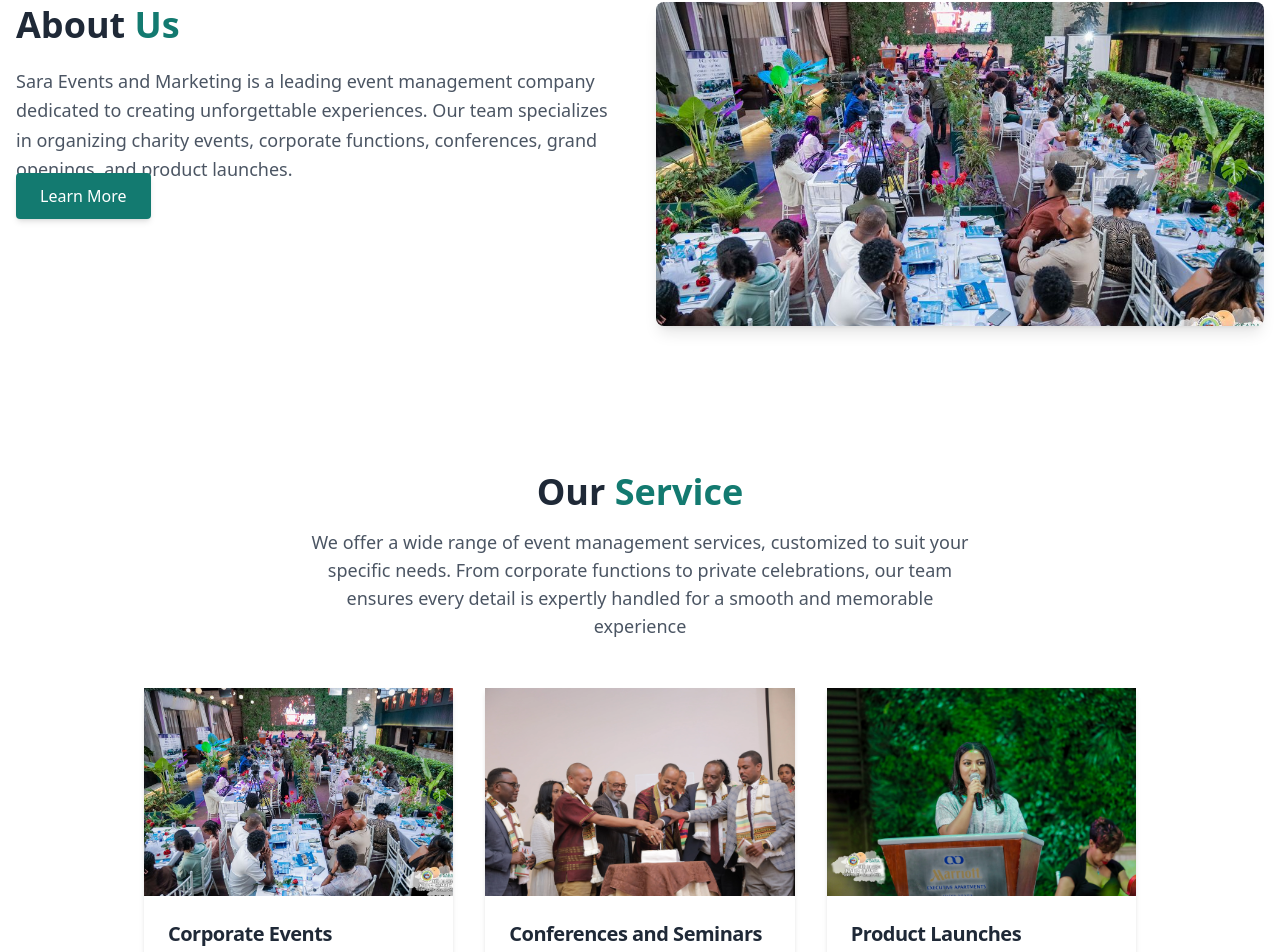
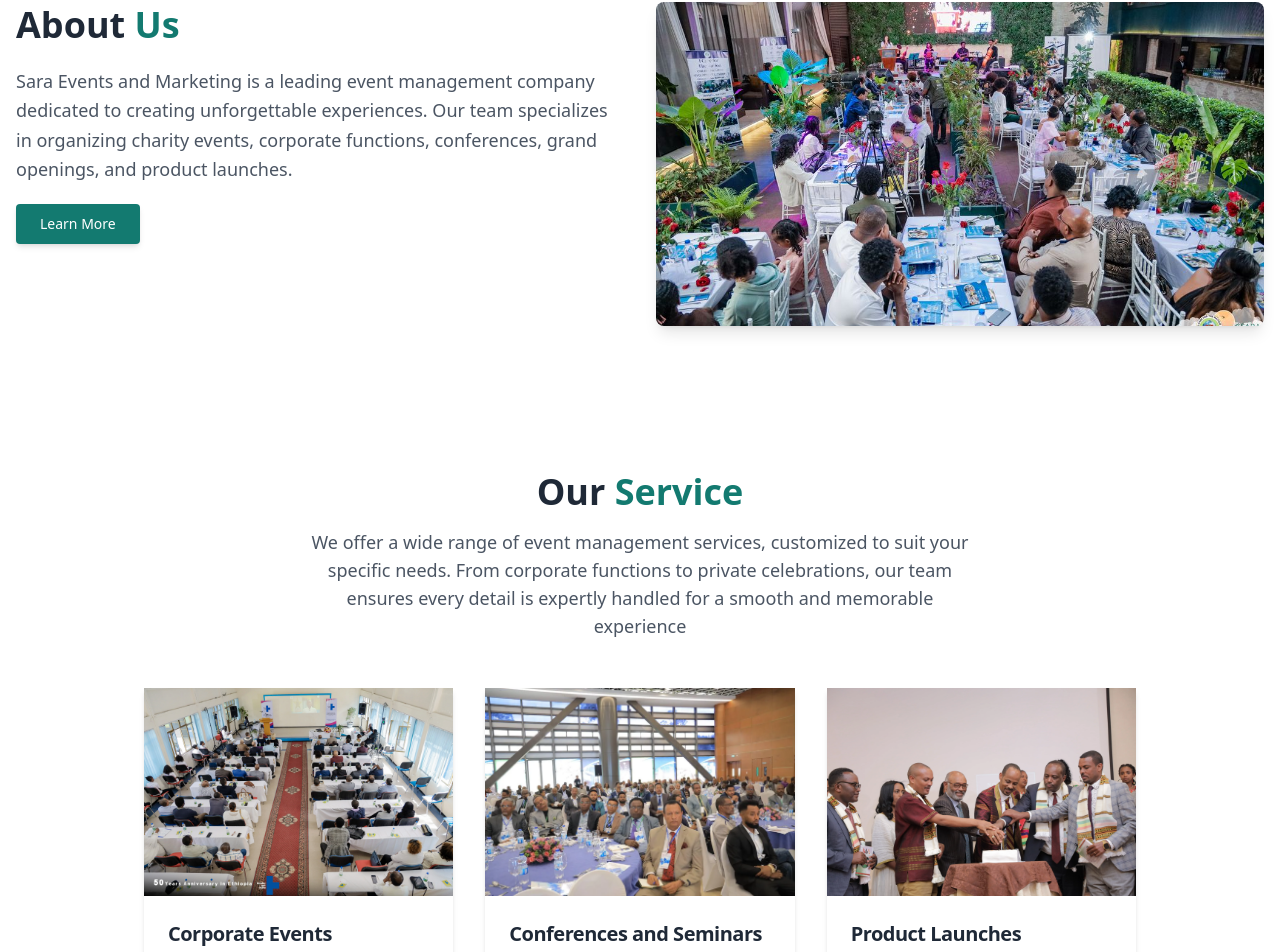
Before and after one commit to MikiZenebe/SARA-Event, a Next.js app: page /event in a window 1280 px wide. Shown: the part 1099-2051 px from the top of the page. Built offline with nearby package versions, Linux system fonts and the light colour scheme.

Commit message:
updated service pictures

```diff
--- a/app/event/page.js
+++ b/app/event/page.js
@@ -246,7 +246,7 @@ export default function Home() {
               specializes in organizing charity events, corporate functions,
               conferences, grand openings, and product launches.
             </motion.p>
-            <motion.a
+            {/* <motion.a
               href="/event/about"
               initial="hidden"
               whileInView="visible"
@@ -255,7 +255,11 @@ export default function Home() {
               className="bg-[#137a70] mb-5 hover:bg-white hover:text-[#137a70] hover:border hover:border-[#137a70] text-white py-3 px-6 rounded hover:shadow-2xl hover:scale-110 transition-all duration-300 shadow-md"
             >
               Learn More
-            </motion.a>
+            </motion.a> */}
+
+            <Button className="bg-[#137a70] mb-5 hover:bg-white hover:text-[#137a70] hover:border hover:border-[#137a70] text-white py-3 px-6 rounded hover:shadow-2xl hover:scale-110 transition-all duration-300 shadow-md">
+              <Link href="/event/about">Learn More</Link>
+            </Button>
           </div>
           <motion.div
             initial="hidden"
--- a/app/event/services/page.jsx
+++ b/app/event/services/page.jsx
@@ -83,7 +83,7 @@ function Service() {
         button: "Learn More",
         href: "/event/services/launching",
         image: {
-          url: "/speech2.webp",
+          url: "/meeting2.webp",
           alternativeText: "Brand Management Service",
         },
       },
--- a/app/page.jsx
+++ b/app/page.jsx
@@ -38,10 +38,10 @@ function Page() {
           variants={titleSlide}
         >
           <div className="mb-6 md:mb-8 text-center md:text-left">
-            <h1 className="text-3xl md:text-4xl font-bold dark:text-white text-gray-800 mb-2 text-center ">
+            <h1 className="text-3xl md:text-4xl font-bold text-gray-800 dark:text-white mb-2 text-center ">
               Discover Our Services
             </h1>
-            <p className="text-base md:text-lg text-gray-600 text-center dark:text-white  w-[70%] mx-auto ">
+            <p className="text-base md:text-lg text-gray-600 dark:text-white w-[70%] mx-auto text-center">
               Explore a range of services tailored to meet your needs, from
               event management to property investment opportunities.
             </p>
@@ -66,10 +66,10 @@ function Page() {
                 />
               </CardHeader>
               <CardContent className="p-4">
-                <CardTitle className="text-xl text-center font-semibold text-gray-800 mb-3 dark:text-[#1F995E]">
+                <CardTitle className="text-xl text-center font-semibold text-gray-800 dark:text-white mb-3">
                   Events Management
                 </CardTitle>
-                <CardDescription className="text-gray-600 mb-4 dark:text-white">
+                <CardDescription className="text-gray-600 dark:text-white mb-4">
                   <ul className="list-disc ml-4 font-medium text-[16px] space-y-2">
                     <li>Upcoming Events</li>
                     <li>Event Management</li>
@@ -97,10 +97,10 @@ function Page() {
                 />
               </CardHeader>
               <CardContent className="p-4">
-                <CardTitle className="text-xl text-center font-semibold text-gray-800 mb-3 dark:text-[#969963]">
+                <CardTitle className="text-xl text-center font-semibold text-gray-800 dark:text-white mb-3">
                   Property Management
                 </CardTitle>
-                <CardDescription className="text-gray-600 mb-4 dark:text-white">
+                <CardDescription className="text-gray-600 dark:text-white mb-4">
                   <ul className="list-disc ml-4 font-medium text-[16px] space-y-2">
                     <li>Available Properties</li>
                     <li>Property Management </li>
--- a/app/property/mockData.js
+++ b/app/property/mockData.js
@@ -1244,7 +1244,7 @@ export const mockEventServicesData = {
             serviceImage: {
               data: {
                 attributes: {
-                  url: "https://res.cloudinary.com/dkqlrnz6r/image/upload/v1732650082/product-launch-main_1.jpg",
+                  url: "https://res.cloudinary.com/dkqlrnz6r/image/upload/v1732650082/conference-main_1.jpg",
                   alternativeText: "Product Launch Main Image",
                 },
               },
@@ -1340,7 +1340,7 @@ export const EventService = {
       description:
         "We specialize in planning and executing professional corporate events that align with your brand and business goals. From team-building retreats to formal galas, we ensure every detail reflects your company’s values.",
       image: {
-        url: "/aboutEvent/large_3_W7_A9014_1_cb772560c0.jpg",
+        url: "meeting2.webp",
         alternativeText: "Charity Event Image",
       },
       href: "/event/services/charity-events",
@@ -1351,7 +1351,7 @@ export const EventService = {
       description:
         "Our team organizes seamless conferences and seminars tailored to engage your audience, with expert coordination of venues, technology, and schedules for a successful experience.",
       image: {
-        url: "/charity.webp",
+        url: "/conference.webp",
         alternativeText: "Corporate Event Image",
       },
       href: "/event/services/corporate-events",
@@ -1362,7 +1362,7 @@ export const EventService = {
       description:
         "Product Launches Make a lasting impression with our creative and impactful product launch events, designed to generate buzz and spotlight your brand’s latest innovation.",
       image: {
-        url: "/speech.webp",
+        url: "/charity.webp",
         alternativeText: "Conference Image",
       },
       href: "/event/services/conferences-and-seminars",
```
Also changed, not shown: public/conference.webp (added).
